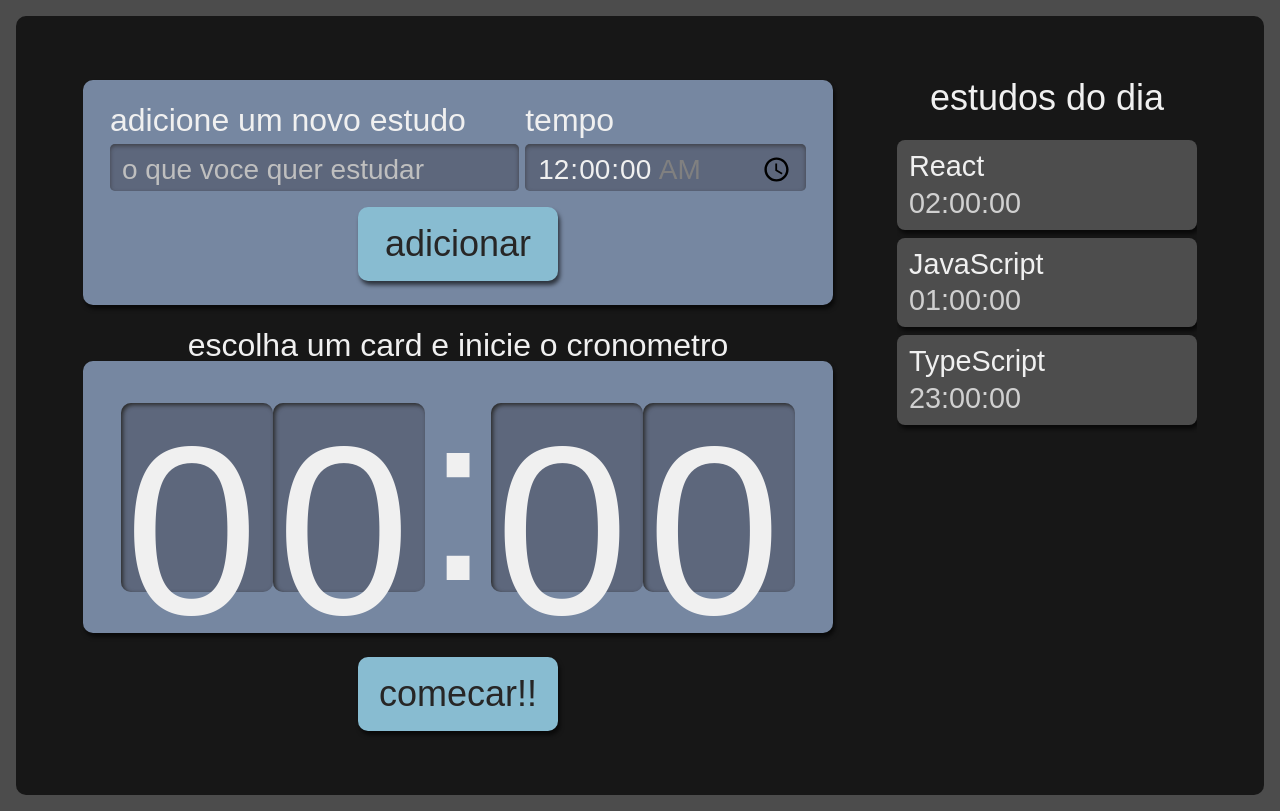
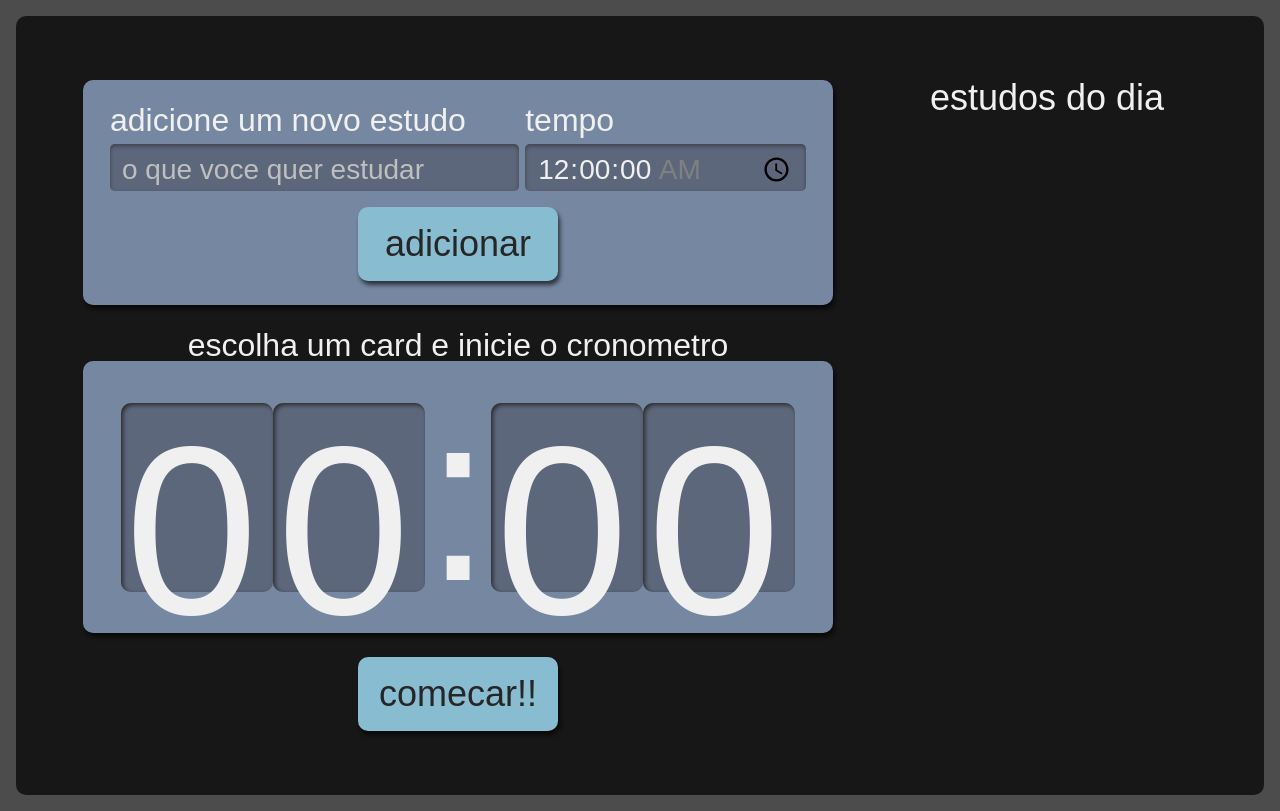
Before and after one commit to MichaelMoranis/app-studies, a React (Create React App) app: page / in a window 1280 px wide. Built offline with nearby package versions, Linux system fonts and the light colour scheme.

Commit message:
adicionando tarefas e passando props de pai para filho

```diff
--- a/src/components/Button/index.tsx
+++ b/src/components/Button/index.tsx
@@ -2,6 +2,7 @@
 
 interface ButtonProps {
   children: string;
+  type?: "button" | "submit" | "reset" | undefined
 }
 
 function Button({ children }: ButtonProps) {
--- a/src/components/Form/index.tsx
+++ b/src/components/Form/index.tsx
@@ -1,8 +1,12 @@
 import React from "react";
 import styles from  "./form.module.scss"
 import Button from "../Button";
+import { ITarefa } from "../../types/tarefa";
 
-class Formulario extends React.Component {
+class Formulario extends React.Component<{
+  setTarefas: React.Dispatch<React.SetStateAction<ITarefa[]>>
+}>
+{
 
   state = {
     tarefa: "",
@@ -10,7 +14,7 @@
   }
   adicionarTarefa(evento: React.FormEvent<HTMLFormElement>) {
     evento.preventDefault();
-    console.log("state: ", this.state)
+    this.props.setTarefas(tarefasAntigas => [...tarefasAntigas, {...this.state}] )
   }
 
   render() {
@@ -42,7 +46,7 @@
              required
            />
         </div>
-        <Button>
+        <Button type="submit">
           adicionar
         </Button>
       </form>
--- a/src/components/List/index.tsx
+++ b/src/components/List/index.tsx
@@ -1,26 +1,13 @@
-import { useState } from "react";
+import { ITarefa } from "../../types/tarefa";
 import Item from "./item";
 import styles  from "./list.module.scss"
 
-function List() {
-  const [tarefas, setTarefas] = useState([{
-    tarefa: "React",
-    tempo: "02:00:00"
-  }, {
-    tarefa: "JavaScript",
-    tempo: "01:00:00"
-  }, {
-    tarefa: "TypeScript",
-    tempo: "23:00:00"
-  }]
-  );
+
+function List({ tarefas }: {tarefas: ITarefa[] }) {
 
   return (
     <aside className={styles.listaTarefas}>
-      <h2 onClick={() => {
-        console.log("h2 clicado ", tarefas)
-        setTarefas([...tarefas, {tarefa: "estudar estado", tempo: "05:00:00"}])
-      }}>estudos do dia</h2>
+      <h2>estudos do dia</h2>
       <ul>
          {tarefas.map((item, index) => (
           <Item
--- a/src/components/pages/App.tsx
+++ b/src/components/pages/App.tsx
@@ -2,12 +2,16 @@
 import List from '../List';
 import styles from "./app.module.scss"
 import Cronometro from '../Cronometro';
+import { useState } from 'react';
+import { ITarefa } from '../../types/tarefa';
 
 function App() {
+  const [tarefas, setTarefas] = useState<ITarefa[] | []>([]
+  );
   return (
     <div className={styles.AppStyle}>
-      <Formulario />
-      <List />
+      <Formulario setTarefas={setTarefas} />
+      <List tarefas={tarefas}/>
       <Cronometro />
     </div>
   );
--- /dev/null
+++ b/src/types/tarefa.ts
@@ -0,0 +1,4 @@
+export interface ITarefa {
+ tarefa: string
+ tempo: string
+}
```
